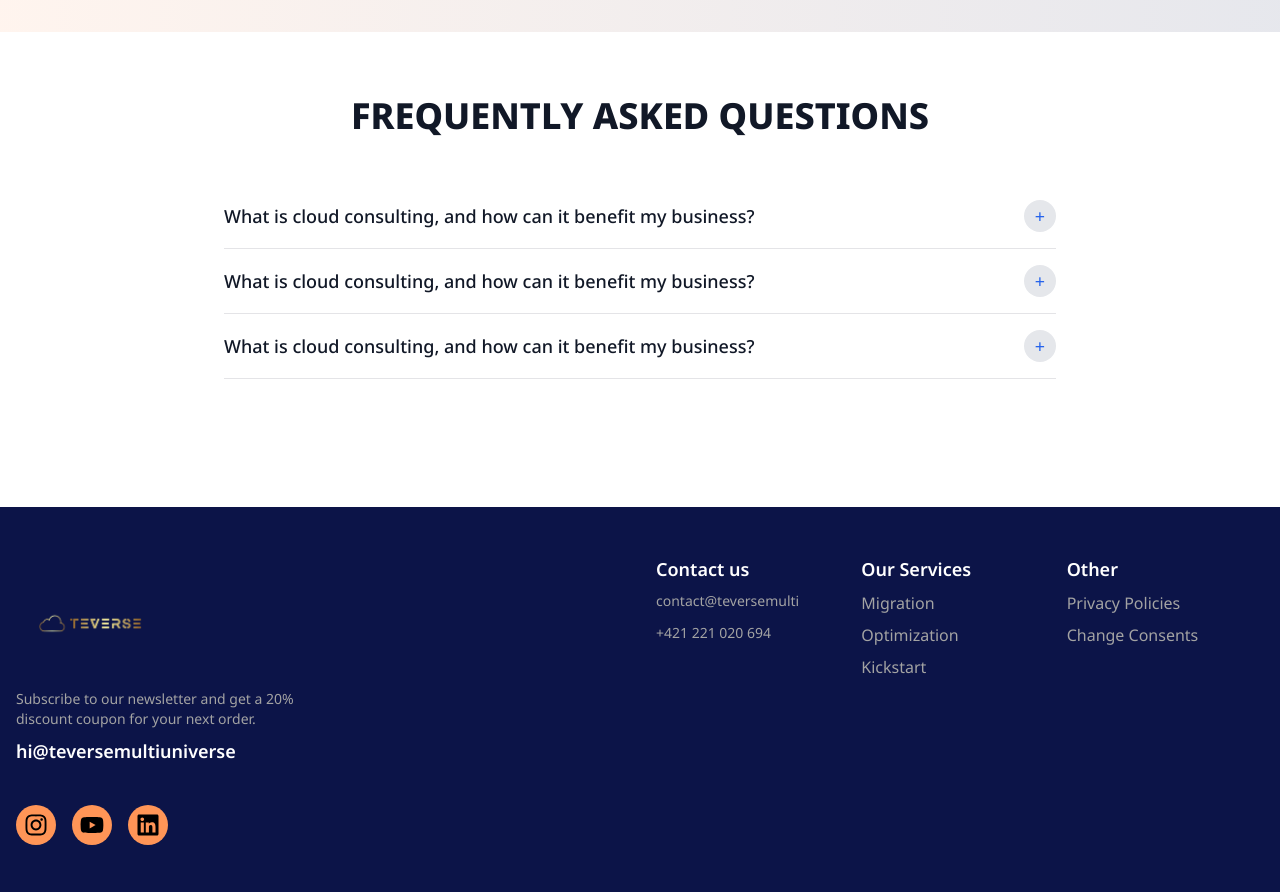
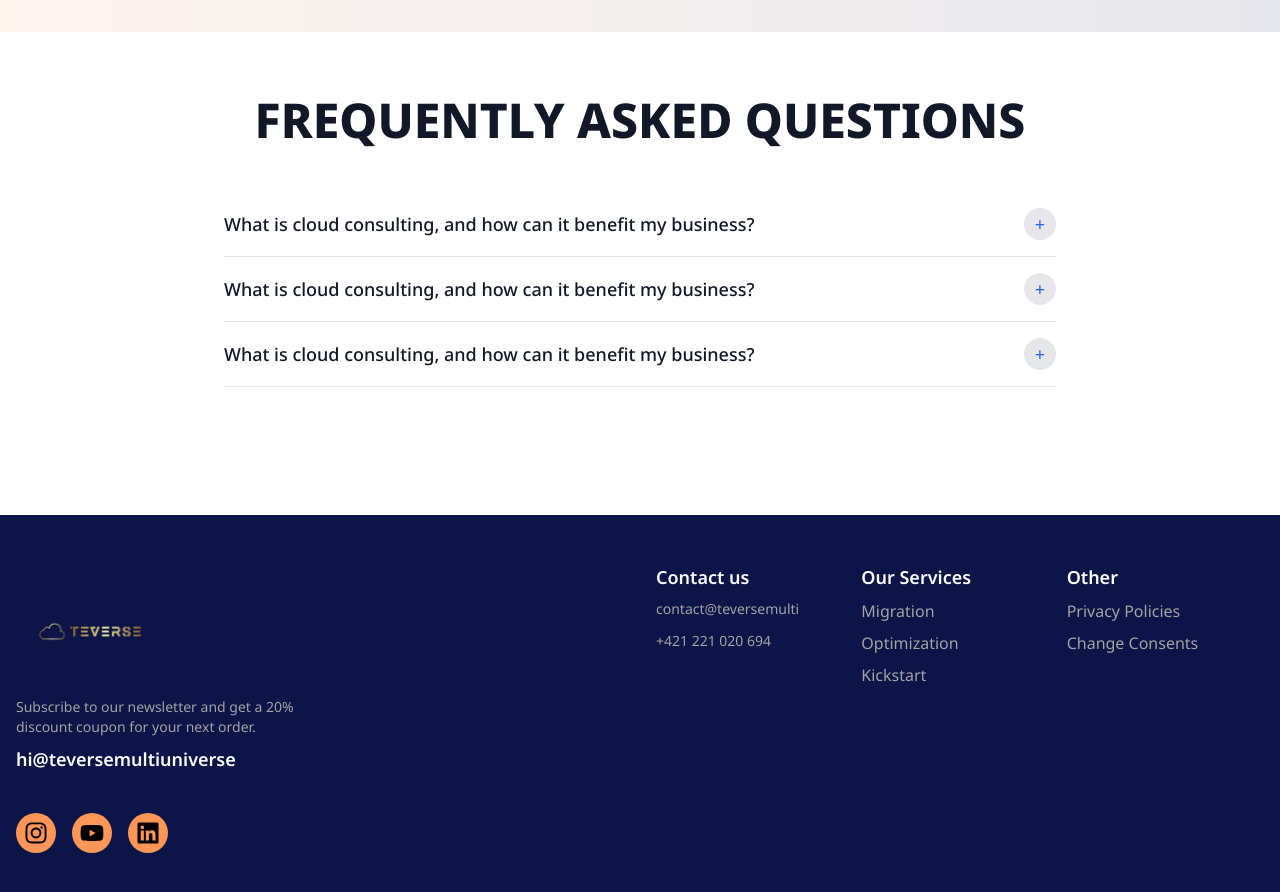
Before and after one commit to Lukman10a/web-agency, a Next.js app: page / in a window 1280 px wide. Shown: the part 5074-5966 px from the top of the page. Built offline with nearby package versions, Linux system fonts and the light colour scheme.

Commit message:
update the faq-section

```diff
--- a/src/components/FAQ.tsx
+++ b/src/components/FAQ.tsx
@@ -28,7 +28,7 @@ const FAQ: React.FC = () => {
   return (
     <section className="bg-white py-16 w-full ">
       <div className="max-w-4xl mx-auto px-4 sm:px-6 lg:px-8">
-        <h2 className="text-4xl font-extrabold text-center text-gray-900 sm:text-3xl">
+        <h2 className="text-5xl font-extrabold text-center text-gray-900 md:text-3xl sm:text-3xl">
           FREQUENTLY ASKED QUESTIONS
         </h2>
         <FAQSection faqData={faqData} />
--- a/src/components/shared/faq-section.tsx
+++ b/src/components/shared/faq-section.tsx
@@ -44,7 +44,7 @@ const FAQSection: React.FC<FAQSectionProps> = ({
                 </h3>
 
                 <button
-                  className={`ml-4 flex h-8 w-8 sm:h-6 sm:w-6 items-center justify-center rounded-full transition-colors ${
+                  className={`ml-4 flex h-8 w-8 sm:w-10 items-center justify-center rounded-full transition-colors ${
                     activeIndex === index
                       ? "bg-darkblue-900 text-white"
                       : "bg-gray-200 text-blue-600"
```
